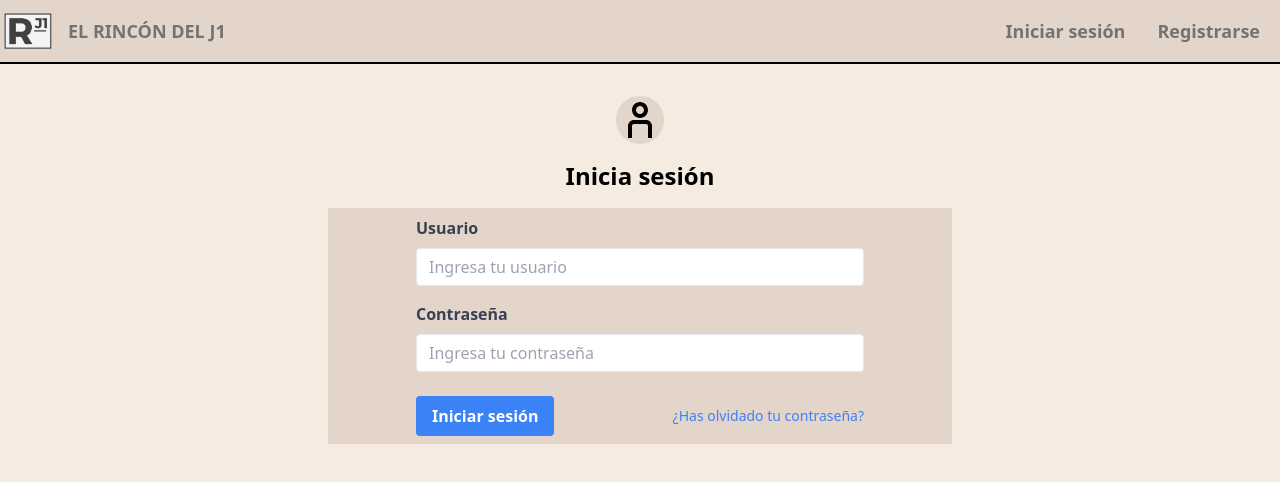
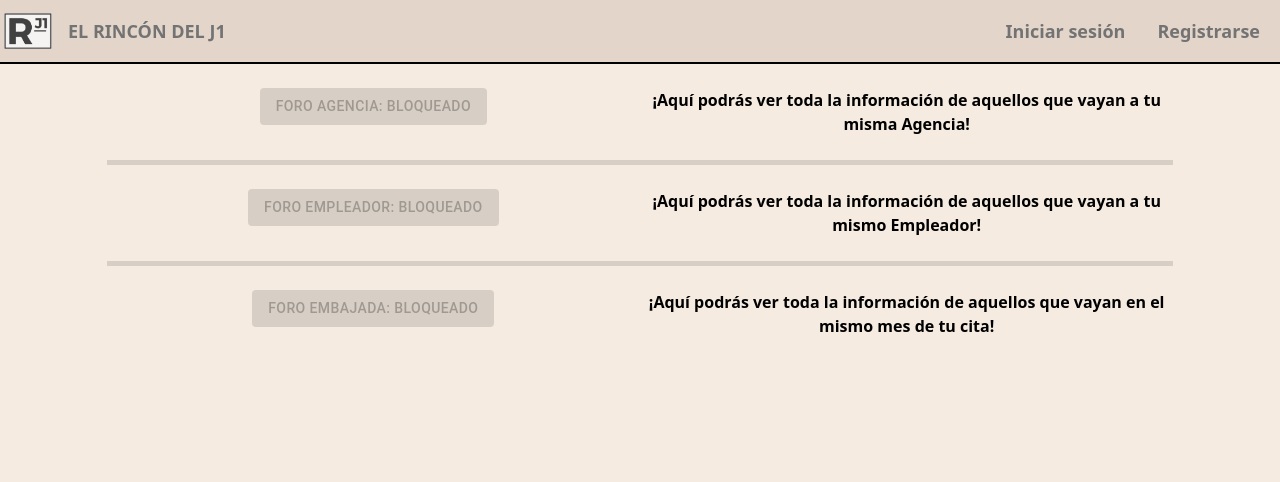
Before and after one commit to angelo808/Software2_RinconJ1, a React (Create React App) app: page /mis-foros in a window 1280 px wide. Before the commit this address led to /iniciar-sesion. Shown: the top 482 px of the page. Built offline with nearby package versions, Linux system fonts and the light colour scheme.

Commit message:
creado landing page para foros

```diff
--- a/src/App.js
+++ b/src/App.js
@@ -6,23 +6,29 @@ import MyRoutes from "./routes/MyRoutes.jsx";
 const theme = createTheme({
   palette: {
     primary: {
-      main: "#00aaff", // Celeste
+      main: "#52A1BD", // Celeste
+      primary: "#52A1BD", // Celeste
+      secondary: "#D1C8C1",
     },
     background: {
-      default: "#e0f7fa", // Tonalidades de los colores de la nieve
+      default: "#F6F4F3", // Tonalidades de los colores de la nieve
       paper: "#ffffff", // Blanco
     },
     text: {
       primary: "#000000",
+    },
+    button: {
+      primary: "#52A1BD", // Celeste
+      secondary: "#D1C8C1",
     },
   },
 });
 
 function App() {
   return (
-    <>
+    <ThemeProvider theme={theme}>
       <MyRoutes />
-    </>
+    </ThemeProvider>
   );
 }
 
--- a/src/components/Forum/Forum.jsx
+++ b/src/components/Forum/Forum.jsx
@@ -1,30 +1,42 @@
-import React, { useState } from 'react';
-import Post from './Post';
-import { Container, TextField, Button, Box, Dialog, DialogActions, DialogContent, DialogTitle } from '@mui/material';
+import React, { useState } from "react";
+import Post from "./Post";
+import {
+  Container,
+  TextField,
+  Button,
+  Box,
+  Dialog,
+  DialogActions,
+  DialogContent,
+  DialogTitle,
+} from "@mui/material";
 
 const Forum = () => {
   const [posts, setPosts] = useState([]);
   const [newPostOpen, setNewPostOpen] = useState(false);
-  const [newPostTitle, setNewPostTitle] = useState('');
-  const [newPostContent, setNewPostContent] = useState('');
+  const [newPostTitle, setNewPostTitle] = useState("");
+  const [newPostContent, setNewPostContent] = useState("");
   const [newPostImage, setNewPostImage] = useState(null);
-  const [searchTerm, setSearchTerm] = useState('');
+  const [searchTerm, setSearchTerm] = useState("");
 
   // Esta variable representará al usuario actualmente registrado
-  const currentUser = 'UsuarioActual'; // Placeholder, cambiar cuando se implemente autenticación
+  const currentUser = "UsuarioActual"; // Placeholder, cambiar cuando se implemente autenticación
 
   const handleCreatePost = () => {
-    setPosts([...posts, {
-      id: posts.length,
-      title: newPostTitle,
-      content: newPostContent,
-      author: currentUser,
-      image: newPostImage,
-      comments: []
-    }]);
+    setPosts([
+      ...posts,
+      {
+        id: posts.length,
+        title: newPostTitle,
+        content: newPostContent,
+        author: currentUser,
+        image: newPostImage,
+        comments: [],
+      },
+    ]);
     setNewPostOpen(false);
-    setNewPostTitle('');
-    setNewPostContent('');
+    setNewPostTitle("");
+    setNewPostContent("");
     setNewPostImage(null);
   };
 
@@ -38,7 +50,7 @@ const Forum = () => {
     setSearchTerm(e.target.value);
   };
 
-  const filteredPosts = posts.filter(post =>
+  const filteredPosts = posts.filter((post) =>
     post.title.toLowerCase().includes(searchTerm.toLowerCase())
   );
 
@@ -52,13 +64,24 @@ const Forum = () => {
           value={searchTerm}
           onChange={handleSearchChange}
         />
-        <Button variant="contained" color="primary" sx={{ ml: 2 }} onClick={() => setNewPostOpen(true)}>
+        <Button
+          variant="contained"
+          color="primary"
+          sx={{ ml: 2 }}
+          onClick={() => setNewPostOpen(true)}
+        >
           CREAR POST
         </Button>
       </Box>
 
-      {filteredPosts.map(post => (
-        <Post key={post.id} post={post} setPosts={setPosts} posts={posts} currentUser={currentUser} />
+      {filteredPosts.map((post) => (
+        <Post
+          key={post.id}
+          post={post}
+          setPosts={setPosts}
+          posts={posts}
+          currentUser={currentUser}
+        />
       ))}
 
       <Dialog open={newPostOpen} onClose={() => setNewPostOpen(false)}>
@@ -85,11 +108,19 @@ const Forum = () => {
             accept="image/*"
             type="file"
             onChange={handleImageChange}
-            style={{ marginTop: '16px' }}
+            style={{ marginTop: "16px" }}
           />
           {newPostImage && (
             <Box mt={2}>
-              <img src={newPostImage} alt="Preview" style={{ maxWidth: '100%', maxHeight: '300px', objectFit: 'cover' }} />
+              <img
+                src={newPostImage}
+                alt="Preview"
+                style={{
+                  maxWidth: "100%",
+                  maxHeight: "300px",
+                  objectFit: "cover",
+                }}
+              />
             </Box>
           )}
         </DialogContent>
@@ -100,6 +131,6 @@ const Forum = () => {
       </Dialog>
     </Container>
   );
-}
+};
 
 export default Forum;
--- /dev/null
+++ b/src/components/Forum/ForumLandingPage.jsx
@@ -0,0 +1,47 @@
+import { useState, useEffect } from "react";
+
+import Divider from "@mui/material/Divider";
+import { ForumOption } from "./ForumOption";
+
+import { BLOQUEADO } from "../../constants";
+
+export const ForumLandingPage = () => {
+  const [isLoading, setIsLoading] = useState(true);
+  const [nombreAgencia, setNombreAgencia] = useState(BLOQUEADO);
+  const [nombreEmpleador, setNombreEmpleador] = useState(BLOQUEADO);
+  const [nombreEmbajada, setNombreEmbajada] = useState(BLOQUEADO);
+
+  useEffect(() => {
+    // setIsLoading(true);
+    const nombreAgencia = localStorage.getItem("nombreAgencia") || BLOQUEADO;
+    setNombreAgencia(nombreAgencia);
+    // setIsLoading(false);
+  }, []);
+  return (
+    <div className="mx-auto w-5/6">
+      <ForumOption
+        name={nombreAgencia}
+        buttonTitle={`FORO AGENCIA: ${nombreAgencia}`}
+        descTitle={
+          "¡Aquí podrás ver toda la información de aquellos que vayan a tu misma Agencia!"
+        }
+      />
+      <Divider sx={{ borderBottomWidth: 5 }} />
+      <ForumOption
+        name={nombreEmpleador}
+        buttonTitle={`FORO EMPLEADOR: ${nombreEmpleador}`}
+        descTitle={
+          "¡Aquí podrás ver toda la información de aquellos que vayan a tu mismo Empleador!"
+        }
+      />
+      <Divider sx={{ borderBottomWidth: 5 }} />
+      <ForumOption
+        name={nombreEmbajada}
+        buttonTitle={`FORO EMBAJADA: ${nombreEmbajada}`}
+        descTitle={
+          "¡Aquí podrás ver toda la información de aquellos que vayan en el mismo mes de tu cita!"
+        }
+      />
+    </div>
+  );
+};
--- /dev/null
+++ b/src/components/Forum/ForumOption.jsx
@@ -0,0 +1,24 @@
+import React from "react";
+import { Button } from "@mui/material";
+import { BLOQUEADO } from "../../constants";
+import { useNavigate } from "react-router-dom";
+
+export const ForumOption = ({ buttonTitle, name, descTitle }) => {
+  const navigate = useNavigate();
+  return (
+    <div className="grid grid-cols-2 py-6 text-center font-bold">
+      <div className="mx-auto">
+        <Button
+          variant="contained"
+          color={name === BLOQUEADO ? "primary" : "secondary"}
+          disabled={name === BLOQUEADO}
+          onClick={() => navigate("/mis-foros-agencia")}
+        >
+          <p className="uppercase">{buttonTitle}</p>
+        </Button>
+      </div>
+
+      <div>{descTitle}</div>
+    </div>
+  );
+};
--- a/src/components/ProtectedRoutes.jsx
+++ b/src/components/ProtectedRoutes.jsx
@@ -1,15 +1,16 @@
-import React, { useContext } from 'react'
-import { UserContext } from '../context/UserContext';
-import { Navigate, Outlet } from 'react-router-dom';
+import React, { useContext } from "react";
+import { UserContext } from "../context/UserContext";
+import { Navigate, Outlet } from "react-router-dom";
 
-const ProtectedRoutes = ({children=null}) => {//Rutas protegidas
-    const {user} = useContext(UserContext);
+const ProtectedRoutes = ({ children = null }) => {
+  //Rutas protegidas
+  const { user } = useContext(UserContext);
 
-    if(!user){
-        return <Navigate to="/iniciar-sesion" />
-    }
+  // if(!user){
+  //     return <Navigate to="/iniciar-sesion" />
+  // }
 
-    return children ? children: <Outlet />
-}
+  return children ? children : <Outlet />;
+};
 
-export default ProtectedRoutes
+export default ProtectedRoutes;
--- /dev/null
+++ b/src/constants.js
@@ -0,0 +1 @@
+export const BLOQUEADO = "BLOQUEADO";
--- a/src/routes/MyRoutes.jsx
+++ b/src/routes/MyRoutes.jsx
@@ -11,6 +11,7 @@ import Profile from "../pages/Profile";
 import ChangePassword from "../components/ChangePassword";
 
 import Forum from "../components/Forum/Forum";
+import { ForumLandingPage } from "../components/Forum/ForumLandingPage";
 
 const MyRoutes = () => {
   //Rutas de la aplicación
@@ -27,7 +28,8 @@ const MyRoutes = () => {
           {/*Rutas protegidas*/}
           <Route element={<ProtectedRoutes />}>
             <Route path="/inicio" element={<HomeUser />} />
-            <Route path="/mis-foros" element={<Forum />} />
+            <Route path="/mis-foros" element={<ForumLandingPage />} />
+            <Route path="/mis-foros-agencia" element={<Forum />} />
             <Route path="/perfil" element={<Profile />}>
               <Route path="cambiar-contrasenia" element={<ChangePassword />} />
             </Route>
```
